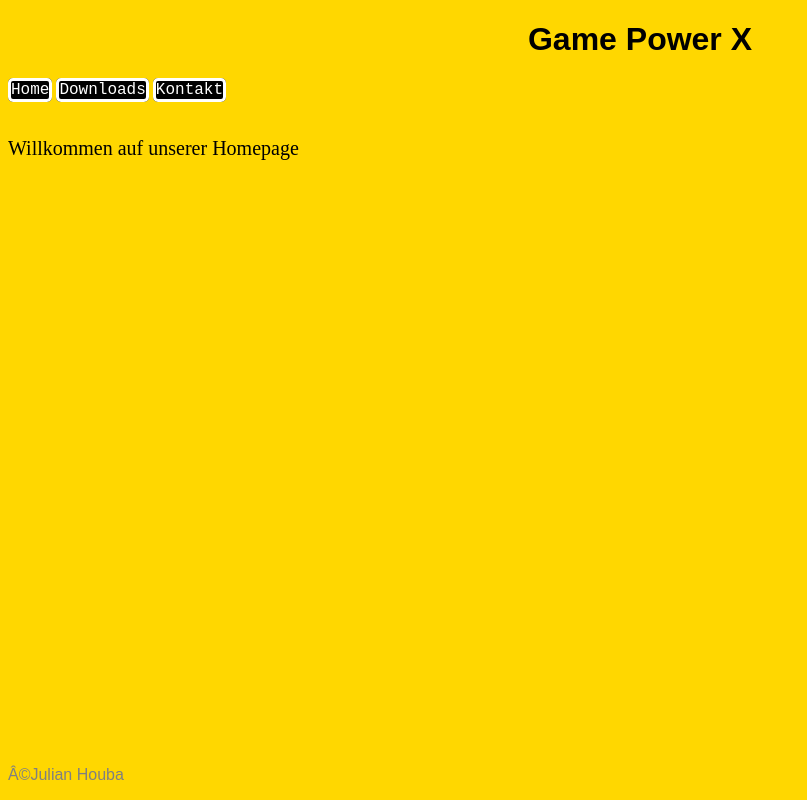
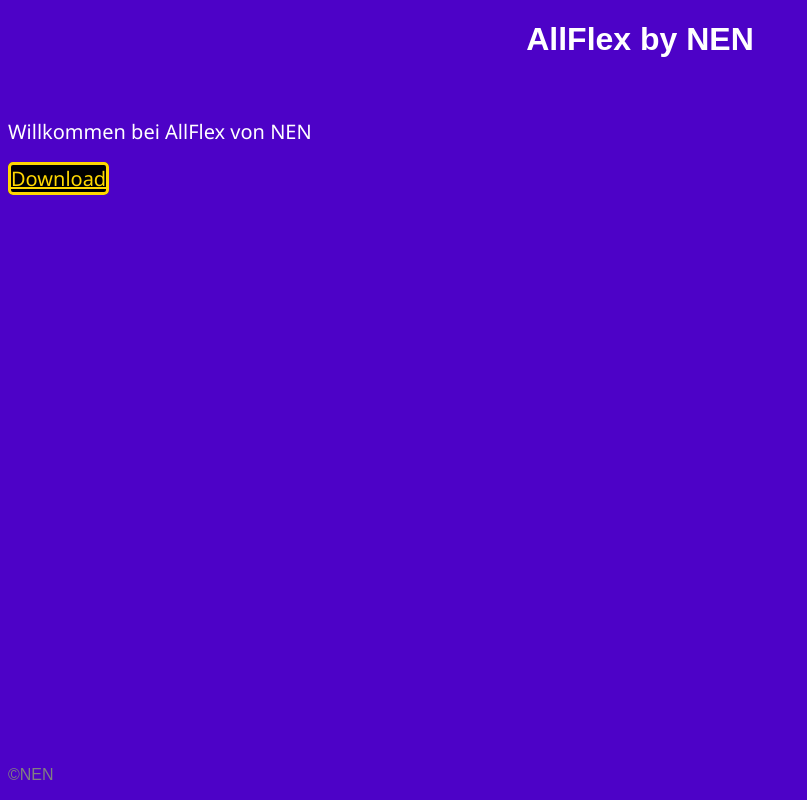
Before and after one commit to GamePowerX/gamepowerx.github.io, a PHP site: page /AllFlex/index.html in a window 1280 px wide. Shown: the whole page, without its empty margins (0-807 px from the left). Run offline with PHP 8.4, Linux system fonts and the light colour scheme.

Commit message:
Added ALLFLEX Page

```diff
--- /dev/null
+++ b/AllFlex/index.html
@@ -0,0 +1,16 @@
+<!doctype html>
+<html>
+  <head>
+    <title>AllFlex by NEN</title>
+    <link rel="shortcut icon" type="image/jpg" href="favicon.png"/>
+  </head>
+  <body>
+    <link rel="stylesheet" href="style.css">
+    <h1 id="title">AllFlex by NEN</h1>
+  <br>
+  <p class="info">Willkommen bei AllFlex von NEN</p>
+  <a class="info" id="download" href="https://1drv.ms/u/s!AtBbbUy_IReZjuwnTmNVWoLqWlsU4Q?e=QcCzME">Download</a>
+  <p id="copyright">©NEN</p>
+  <script src="script.js"></script>
+ </body>
+</html>
--- /dev/null
+++ b/AllFlex/style.css
@@ -0,0 +1,25 @@
+body{
+    background-color: rgb(77, 2, 199);
+    color: white;
+}
+#title {
+    font-family:  Sans-serif;
+    text-align: center;
+}
+#copyright {
+    color: grey;
+    position: absolute;
+    bottom: 0;
+    text-align: center;
+    font-family: Arial, Helvetica, sans-serif;
+}
+.info {
+    font-family:'Segoe UI', Tahoma, Geneva, Verdana, sans-serif;
+    font-size: 20px;
+}
+#download {
+    color: gold;
+    background-color: black;
+    border: solid;
+    border-radius: 5px;
+}
--- a/style.css
+++ b/style.css
@@ -26,13 +26,7 @@ body {
   font-family: Papyrus;
   font-size: 20px;
 }
-   .download {
-     font-family: Papyrus;
-     color: white;
-     background-color: blue;
-     border: solid;
-     border-radius: 5px;
-   }
+x
 #login {
   opacity: 0;
   font-family: Arial, Helvetica, sans-serif;
```
Lines whose indentation alone changed are shown as unchanged.
